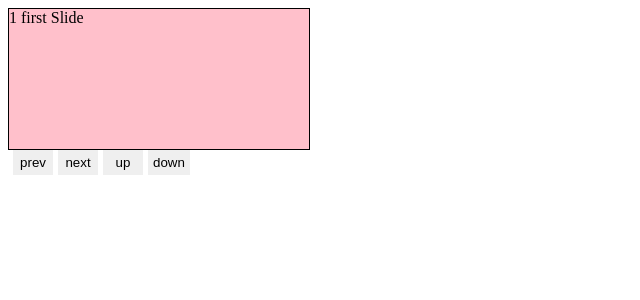
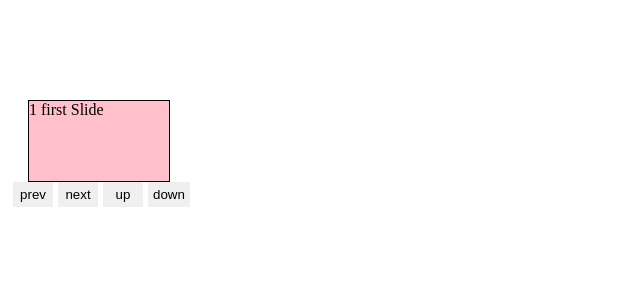
Before and after one commit to Frayz17/beetroot-project, a React (Create React App) app: page / in a window 1280 px wide. Shown: the top 300 px of the page, without its empty margins (0-640 px from the left). Built offline with nearby package versions, Linux system fonts and the light colour scheme.

Commit message:
slider completed

```diff
--- a/src/App.js
+++ b/src/App.js
@@ -1,6 +1,6 @@
-import React from 'react';
-import Slider from 'modules/Slider';
-import Block from 'components/Block';
+import React from "react";
+import Slider from "modules/Slider";
+import Block from "components/Block";
 
 class App extends React.Component {
   state = {};
@@ -10,20 +10,24 @@ class App extends React.Component {
       <>
         <Slider allowAnimate={true}>
           <Block>
-            <Block style={{ backgroundColor: 'pink' }}>1 first Slide</Block>
-            <Block style={{ backgroundColor: 'grey' }}>1 second Slide</Block>
-            <Block style={{ backgroundColor: 'purple' }}>1 third Slide</Block>
-            <Block style={{ backgroundColor: 'red' }}>1 fourth Slide</Block>
+            <Block style={{ backgroundColor: "pink" }}>1 first Slide</Block>
+            <Block style={{ backgroundColor: "grey" }}>1 second Slide</Block>
+            <Block style={{ backgroundColor: "purple" }}>1 third Slide</Block>
+            <Block style={{ backgroundColor: "red" }}>1 fourth Slide</Block>
           </Block>
           <Block>
-            <Block style={{ backgroundColor: 'coral' }}>2 first Slide</Block>
-            <Block style={{ backgroundColor: 'blue' }}>2 second Slide</Block>
-            <Block style={{ backgroundColor: 'yellow' }}>2 third Slide</Block>
-            <Block style={{ backgroundColor: 'green' }}>2 fourth Slide</Block>
+            <Block style={{ backgroundColor: "coral" }}>2 first Slide</Block>
+            <Block style={{ backgroundColor: "blue" }}>2 second Slide</Block>
+            <Block style={{ backgroundColor: "yellow" }}>2 third Slide</Block>
+            <Block style={{ backgroundColor: "green" }}>2 fourth Slide</Block>
           </Block>
           <Block>
-            <Block style={{ backgroundColor: 'coral' }}>3 first Slide</Block>
-            <Block style={{ backgroundColor: 'blue' }}>3 second Slide</Block>
+            <Block style={{ backgroundColor: "lightgreen" }}>
+              3 first Slide
+            </Block>
+            <Block style={{ backgroundColor: "lightblue" }}>
+              3 second Slide
+            </Block>
           </Block>
         </Slider>
       </>
--- a/src/modules/Slider/ContentWrapper.js
+++ /dev/null
@@ -1,18 +0,0 @@
-import styled from 'styled-components';
-import Block from 'components/Block';
-
-const ContentWrapper = styled(Block)`
-  height: 100%;
-  width: ${({ slidesCount }) => `calc(100% * ${slidesCount})`};
-  & > div {
-    overflow: hidden;
-    height: 100%;
-    & > div {
-      float: left;
-      height: 100%
-      width: ${({ slideWidth = 100 }) => slideWidth + '%'};
-    }
-  }
-`;
-
-export default ContentWrapper;
--- a/src/modules/Slider/RootWraper.js
+++ /dev/null
@@ -1,11 +0,0 @@
-import styled from 'styled-components';
-import Block from 'components/Block';
-
-const RootWrapper = styled(Block)`
-  overflow: hidden;
-  width: 300px;
-  height: 140px;
-  border: 1px solid;
-`;
-
-export default RootWrapper;
--- a/src/modules/Slider/Slider.js
+++ b/src/modules/Slider/Slider.js
@@ -1,7 +1,8 @@
 import React from "react";
 import Button from "components/Button";
-import RootWrapper from "./RootWraper";
-import ContentWrapper from "./ContentWrapper";
+import RootWrapper from "./view/RootWraper";
+import HorizontalWrapper from "./view/HorizontalWrapper";
+import VerticalWrapper from "./view/VerticalWrapper";
 
 export default class Slider extends React.Component {
   static defaultProps = {
@@ -14,13 +15,15 @@ export default class Slider extends React.Component {
     scrollX: 0,
     scrollY: 0,
     currentSlide: this.props.defaultSlide,
-    currentRow: this.props.defaultRow
+    currentRow: this.props.defaultRow,
+    isAnimatedX: true
   };
 
   setSlideX = (nextIndex, slideWidth) => {
     this.setState({
       scrollX: slideWidth * nextIndex,
-      currentSlide: nextIndex
+      currentSlide: nextIndex,
+      isAnimatedX: true
     });
   };
 
@@ -67,19 +70,23 @@ export default class Slider extends React.Component {
       const currentSlidesLength = children[currentRow].props.children.length;
 
       // these ifs check different conditions between rows with different lengths
+      // and sets X axis for slide according to position from previos row
       if (currentSlide > nextSlidesLength - 1) {
         const { slideWidth } = this.defineContentProps();
         this.setState({
           scrollX: slideWidth * nextSlidesLength,
-          currentSlide: nextSlidesLength - 1
+          currentSlide: nextSlidesLength - 1,
+          isAnimatedX: false
         });
       } else if (currentSlidesLength < nextSlidesLength) {
         this.setState({
-          scrollX: calcScrollX(nextSlidesLength, currentSlide)
+          scrollX: calcScrollX(nextSlidesLength, currentSlide),
+          isAnimatedX: false
         });
       } else if (currentSlidesLength > nextSlidesLength) {
         this.setState({
-          scrollX: calcScrollX(nextSlidesLength, currentSlide)
+          scrollX: calcScrollX(nextSlidesLength, currentSlide),
+          isAnimatedX: false
         });
       } // end ifs check
 
@@ -104,20 +111,38 @@ export default class Slider extends React.Component {
 
   render() {
     const { children = [], allowAnimate } = this.props;
-    const { currentSlide, currentRow, scrollX, scrollY } = this.state;
+    const {
+      currentSlide,
+      currentRow,
+      scrollX,
+      scrollY,
+      isAnimatedX
+    } = this.state;
     const { slideToX, slideToY } = this;
 
-    const style = {
-      transform: `translateX(-${scrollX}%) translateY(-${scrollY}%)`,
+    const styleVertical = {
+      transform: `translateY(-${scrollY}%)`,
       transition: `${allowAnimate ? "ease .2s transform" : "none"}`
+    };
+
+    const styleHorizontal = {
+      transform: `translateX(-${scrollX}%)`,
+      transition: `${
+        allowAnimate && isAnimatedX ? "ease .2s transform" : "none"
+      }`
     };
 
     return (
       <>
         <RootWrapper>
-          <ContentWrapper {...this.defineContentProps()} style={style}>
-            {children}
-          </ContentWrapper>
+          <VerticalWrapper style={styleVertical}>
+            <HorizontalWrapper
+              {...this.defineContentProps()}
+              style={styleHorizontal}
+            >
+              {children}
+            </HorizontalWrapper>
+          </VerticalWrapper>
         </RootWrapper>
         <Button onClick={slideToX(currentSlide - 1)}>prev</Button>
         <Button onClick={slideToX(currentSlide + 1)}>next</Button>
--- /dev/null
+++ b/src/modules/Slider/view/HorizontalWrapper.js
@@ -0,0 +1,18 @@
+import styled from "styled-components";
+import Block from "components/Block";
+
+const HorizontalWrapper = styled(Block)`
+  height: 100%;
+  width: ${({ slidesCount }) => `calc(100% * ${slidesCount})`};
+  & > div {
+    overflow: hidden;
+    height: 100%;
+    & > div {
+      float: left;
+      height: 100%
+      width: ${({ slideWidth = 100 }) => slideWidth + "%"};
+    }
+  }
+`;
+
+export default HorizontalWrapper;
--- /dev/null
+++ b/src/modules/Slider/view/RootWraper.js
@@ -0,0 +1,13 @@
+import styled from "styled-components";
+import Block from "components/Block";
+
+const RootWrapper = styled(Block)`
+  overflow: hidden;
+  margin-top: 100px;
+  margin-left: 20px;
+  width: 140px;
+  height: 80px;
+  border: 1px solid;
+`;
+
+export default RootWrapper;
--- /dev/null
+++ b/src/modules/Slider/view/VerticalWrapper.js
@@ -0,0 +1,8 @@
+import styled from "styled-components";
+import Block from "components/Block";
+
+const VerticalWrapper = styled(Block)`
+  height: 100%;
+`;
+
+export default VerticalWrapper;
```
